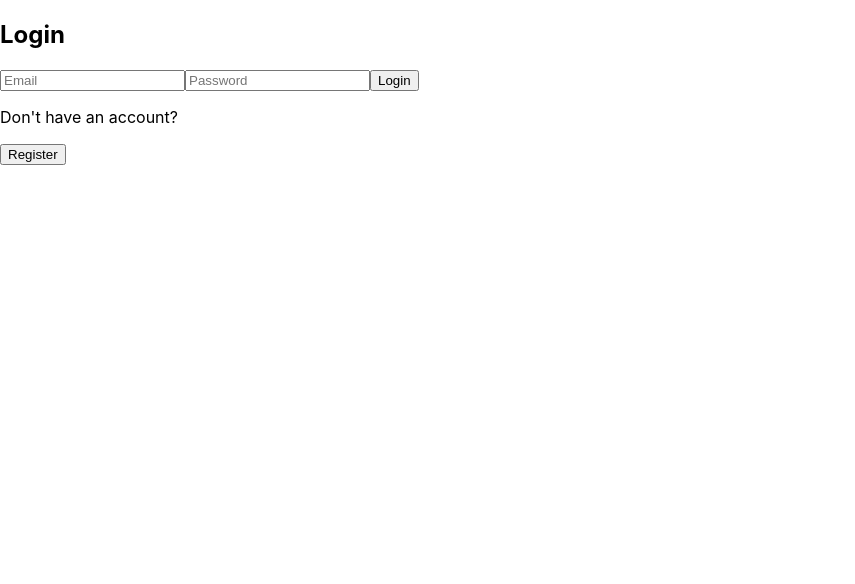
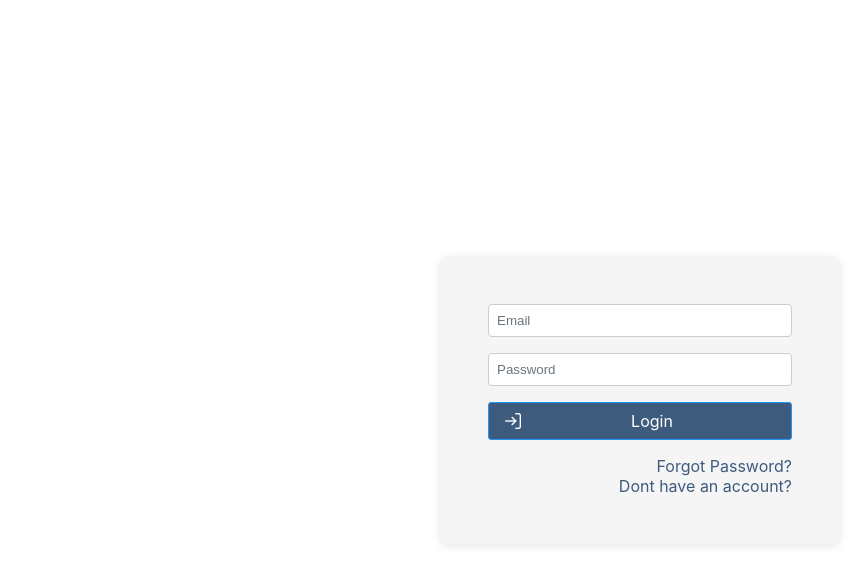
Before and after one commit to derf567/Case-Records, a React (Create React App) app: page / in a window 1280 px wide. Shown: the top 584 px of the page, without its empty margins (0-855 px from the left). Built offline with nearby package versions, Linux system fonts and the light colour scheme.

Commit message:
ClassNames

```diff
--- a/package.json
+++ b/package.json
@@ -5,6 +5,8 @@
   "dependencies": {
     "cra-template": "1.2.0",
     "firebase": "^11.2.0",
+    "primeicons": "^7.0.0",
+    "primereact": "^10.9.2",
     "react": "^19.0.0",
     "react-dom": "^19.0.0",
     "react-router-dom": "^7.1.5",
--- a/src/Login.css
+++ b/src/Login.css
@@ -1,92 +1,47 @@
-/* Reset some default browser styles */
-* {
-    margin: 0;
-    padding: 0;
-    box-sizing: border-box;
-  }
-
-  body {
-    font-family: 'Arial', sans-serif;
-    background-color: #f4f7fc;
-    display: flex;
-    justify-content: center;
-    align-items: center;
-    min-height: 100vh;
-  }
-
 .login-container {
   display: flex;
   justify-content: center;
   align-items: center;
-    flex-direction: column;
-    width: 100%;
-    max-width: 400px;
-    padding: 20px;
+  height: 100vh;
 }
 
-
-
-  .login-title {
-    display: flex;
-    justify-content: center; /* Center the input */
-    width: 100%;
+.login-form {
+  background-color: #f5f5f5;
+  padding: 3rem;
+  border-radius: 8px;
+  box-shadow: 0 2px 8px rgba(0, 0, 0, 0.1);
+  text-align: center;
+  width: 400px;
 }
 
-  .input-group {
-    display: flex;
-    justify-content: center; /* Center the input */
-    margin-bottom: 15px;
+.login-form input {
+  display: block;
+  width: 100%;
+  margin-bottom: 1rem;
+  padding: 0.5rem;
+  border: 1px solid #ccc;
+  border-radius: 4px;
 }
 
-  .input-group input {
-    width: 350px; /* Adjust this value as needed */
-    padding: 10px;
-    border: 1px solid #ddd;
-    border-radius: 5px;
-    font-size: 16px;
+.custom-login-button {
+  width: 100%;
+  margin-bottom: 1rem;
+  background-color: #3d5b7c;
+  color: #fff;
 }
 
-  .input-group input:focus {
-    outline: none;
-    border-color: #22303E;
-  }
-
-  .email-input {
-    position: flex;
-    width: 100%;
-  }
-
-  button.login-btn {
-    width: 100%;
-    padding: 12px;
-    background-color: #22303E;
-    color: white;
-    font-size: 16px;
-    border: none;
-    border-radius: 5px;
-    cursor: pointer;
-  }
-
-  button.login-btn:hover {
-    background-color: #45a049;
-  }
-
-  .error-message {
-    color: red;
-    font-size: 14px;
-    margin-top: 10px;
-  }
-
-  .login-links {
-    margin-top: 20px;
-    text-align: right;
-  }
-
-  .login-links a {
-    color: #22303E;
+.login-form a {
+  color: #3d5b7c;
   text-decoration: none;
 }
 
-  .login-links a:hover {
+.login-form a:hover {
   text-decoration: underline;
 }
+
+.register-links {
+  text-align: right;
+}
+.forgot-password-links {
+  text-align: right;
+}
--- a/src/Login.jsx
+++ b/src/Login.jsx
@@ -1,6 +1,9 @@
 import { useState } from "react";
 import { loginUser } from "./authService";
 import { useNavigate } from "react-router-dom";
+import React from 'react';
+import { Button } from 'primereact/button';
+import './Login.css';
 
 const Login = () => {
   const [email, setEmail] = useState("");
@@ -19,8 +22,9 @@ const Login = () => {
   };
 
   return (
-    <div>
-      <h2>Login</h2>
+    <div className="login-container">
+      <div className="login-form">
+
         {error && <p style={{ color: 'red' }}>{error}</p>}
         <input
           type="email"
@@ -32,9 +36,19 @@ const Login = () => {
           placeholder="Password"
           onChange={(e) => setPassword(e.target.value)}
         />
-      <button onClick={handleLogin}>Login</button>
-      <p>Don't have an account?</p>
-      <button onClick={() => navigate("/register")}>Register</button>
+        <Button
+          label="Login"
+          onClick={handleLogin}
+          icon="pi pi-sign-in"
+          className="custom-login-button"
+        />
+        <div className="forgot-password-links">
+          <a href="/forgot-password" className="forgot-password-link">Forgot Password?</a>
+        </div>
+        <div className="register-links">
+        <a href="/register" className="register-link">Dont have an account?</a>
+        </div>
+      </div>
     </div>
   );
 };
--- a/src/index.js
+++ b/src/index.js
@@ -3,6 +3,9 @@ import ReactDOM from 'react-dom/client';
 import './index.css';
 import App from './App';
 import reportWebVitals from './reportWebVitals';
+import 'primeicons/primeicons.css'; // Import PrimeIcons CSS
+import 'primereact/resources/themes/saga-blue/theme.css'; // Import PrimeReact theme CSS
+import 'primereact/resources/primereact.min.css'; // Import PrimeReact CSS
 
 const root = ReactDOM.createRoot(document.getElementById('root'));
 root.render(
```
Also changed, not shown: 1 other file (tests, documents, lock files or other folders). Lines whose indentation alone changed are shown as unchanged.
